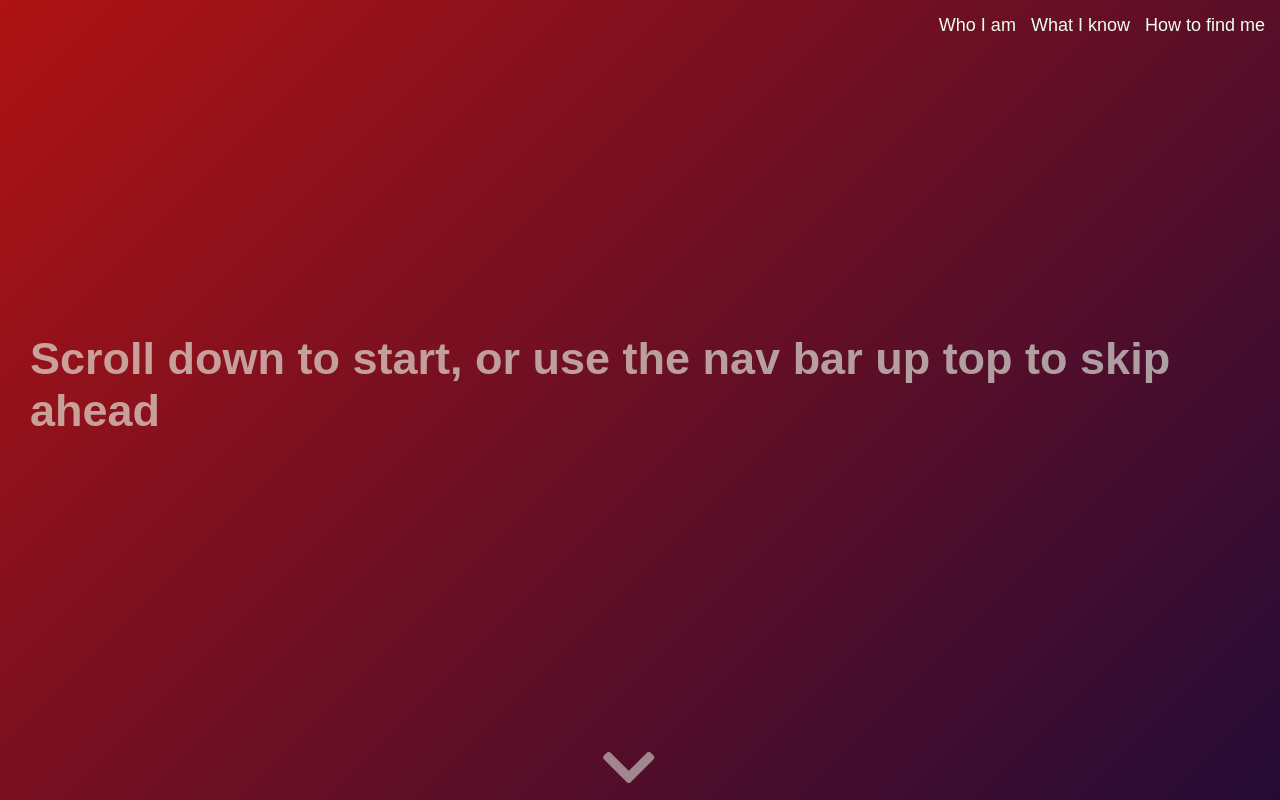
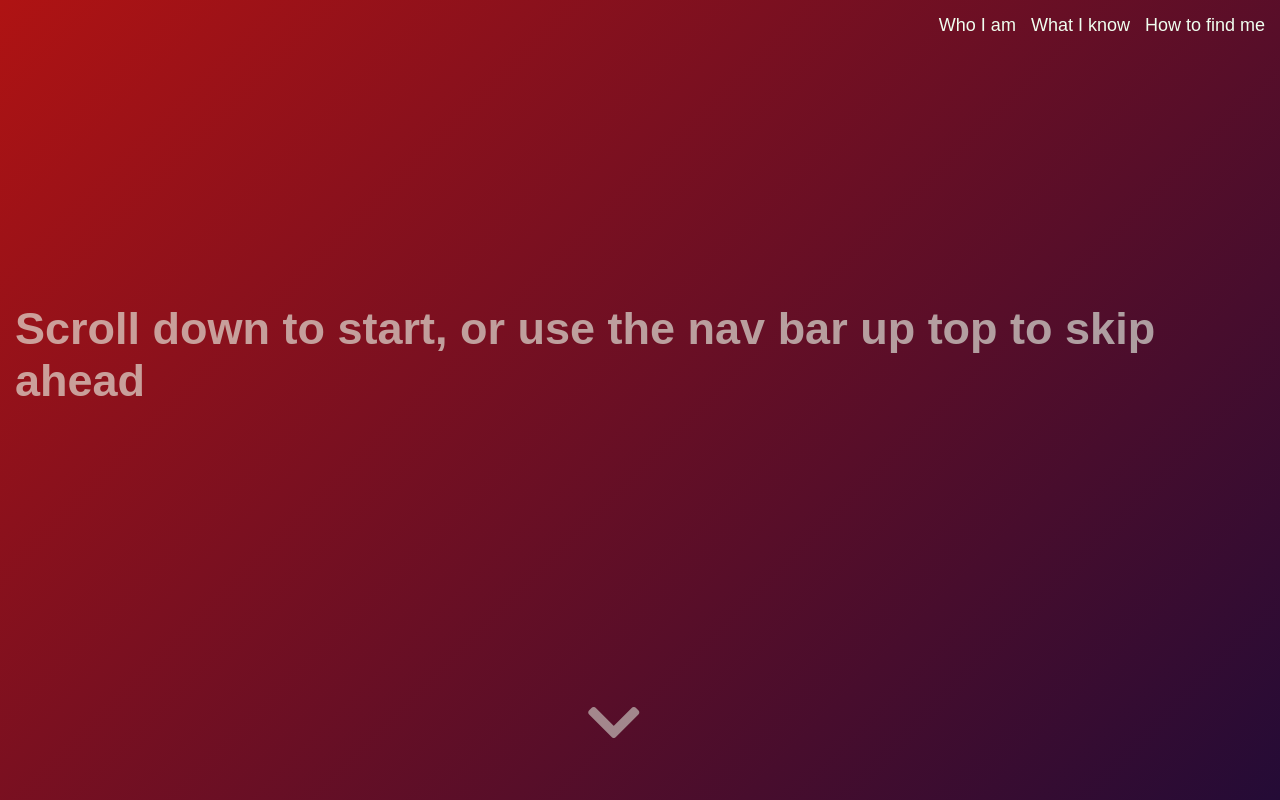
Before and after one commit to krushilnaik/krushilnaik.github.io, a React (Create React App) app: page / in a window 1280 px wide. Shown: the top 800 px of the page. Built offline with nearby package versions, Linux system fonts and the light colour scheme.

Commit message:
Inject React app back into root element

```diff
--- a/public/assets/css/style.css
+++ b/public/assets/css/style.css
@@ -9,12 +9,16 @@ html {
 	padding: 0;
 	box-sizing: border-box;
 	font-family: sans-serif;
+	/* border: dashed 2px red; */
 }
 
 body {
 	width: 100vw;
 	max-width: 100%;
-	overflow-x: hidden;
+}
+
+#root {
+	width: 100%;
 
 	background: #c31432;
 	background: linear-gradient(-45deg, #240b36, #af1313);
--- a/public/index.html
+++ b/public/index.html
@@ -40,9 +40,9 @@
 		<title>Krushil's Portfolio</title>
 	</head>
 	<body>
-		<!-- <noscript>You need to enable JavaScript to view this site.</noscript> -->
+		<noscript>You need to enable JavaScript to view this site.</noscript>
 
-		<!-- <div id="root"></div> -->
+		<div id="root"></div>
 		<!--
 			This HTML file is a template.
 			If you open it directly in the browser, you will see an empty page.
--- a/src/App.jsx
+++ b/src/App.jsx
@@ -13,8 +13,6 @@ function App() {
 
 	return (
 		<PageContext.Provider value={{ activePage, setActivePage }}>
-			<noscript>You need to enable JavaScript to view this site.</noscript>
-
 			<header>
 				<NavBar />
 			</header>
--- a/src/index.jsx
+++ b/src/index.jsx
@@ -7,5 +7,5 @@ ReactDOM.render(
 	<React.StrictMode>
 		<App />
 	</React.StrictMode>,
-	document.querySelector('body')
+	document.querySelector('#root')
 );
--- a/src/scss/App.scss
+++ b/src/scss/App.scss
@@ -1,15 +1,15 @@
 main {
 	width: 100%;
 	height: 100%;
-	padding: 15px;
+	// padding: 15px;
 
 	display: grid;
 	grid-auto-rows: calc(100vh - 30px);
 	row-gap: 15px;
 
 	> section {
-		height: 100vh;
-		width: 100vw;
+		// height: 100vh;
+		// width: 100vw;
 		padding: 15px;
 	}
 }
```
